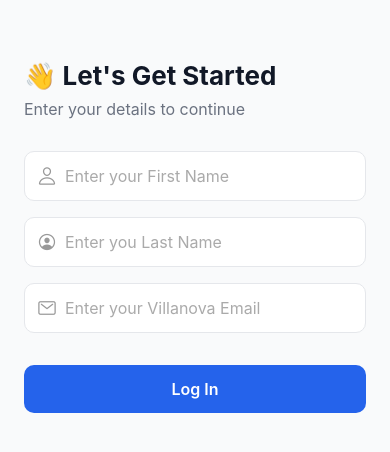
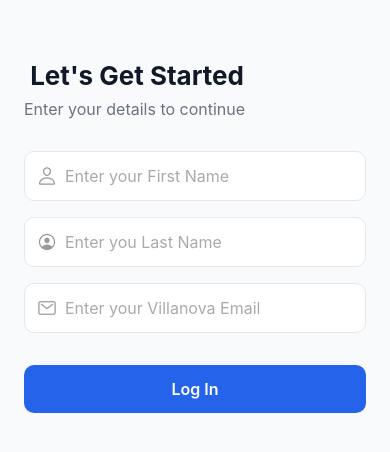
Before and after one commit to dyuan67/Villanova-Find-a-Friend, a React Native app: screen /Home in a window 390 px wide. Shown: the top 452 px of the page. Built offline with nearby package versions, Linux system fonts and the light colour scheme.

Commit message:
Changed style of home

```diff
--- a/src/screens/HomeScreen.js
+++ b/src/screens/HomeScreen.js
@@ -29,7 +29,7 @@
     return (
         <SafeAreaView style = {styles.safeArea}>
         <View style = {styles.container}>
-            <Text style= {styles.title}>👋 Let's Get Started</Text>
+            <Text style= {styles.title}> Let's Get Started</Text>
             <Text style = {styles.subtitle}>Enter your details to continue</Text>
 
             {/* First Name Input */}
```
